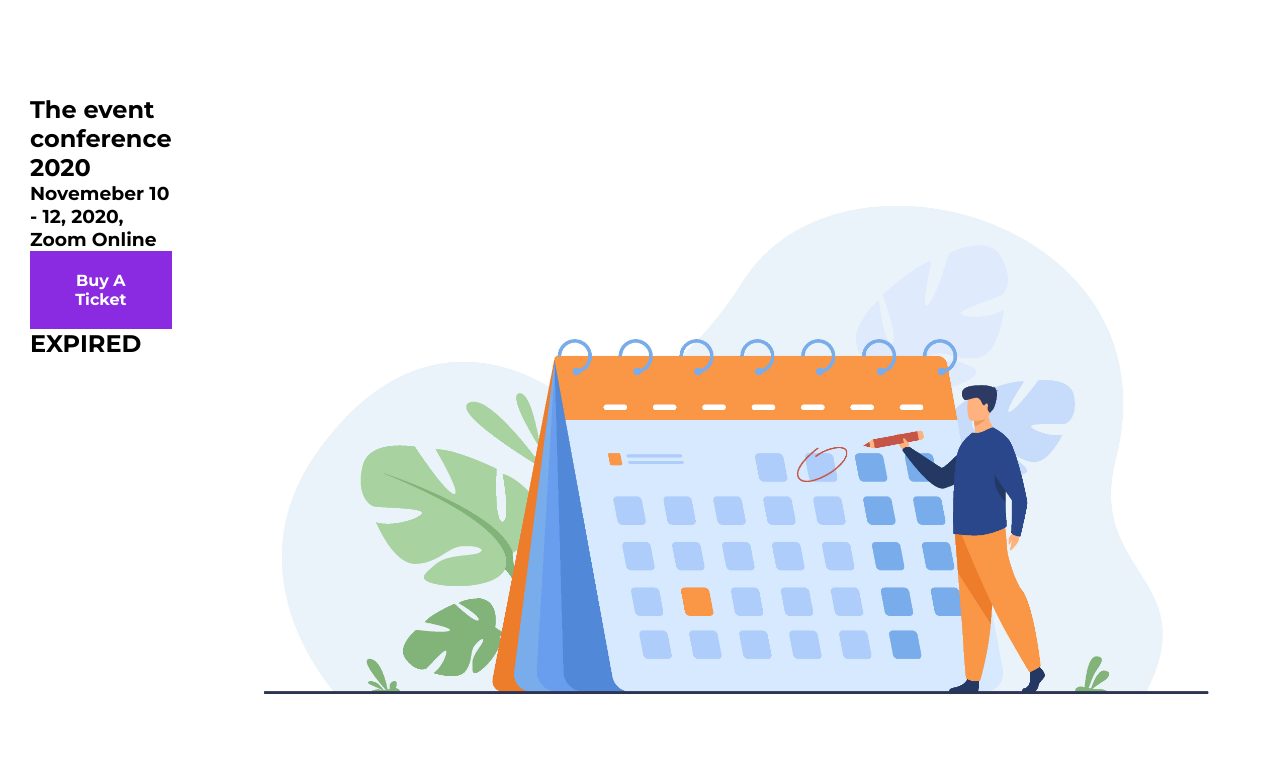
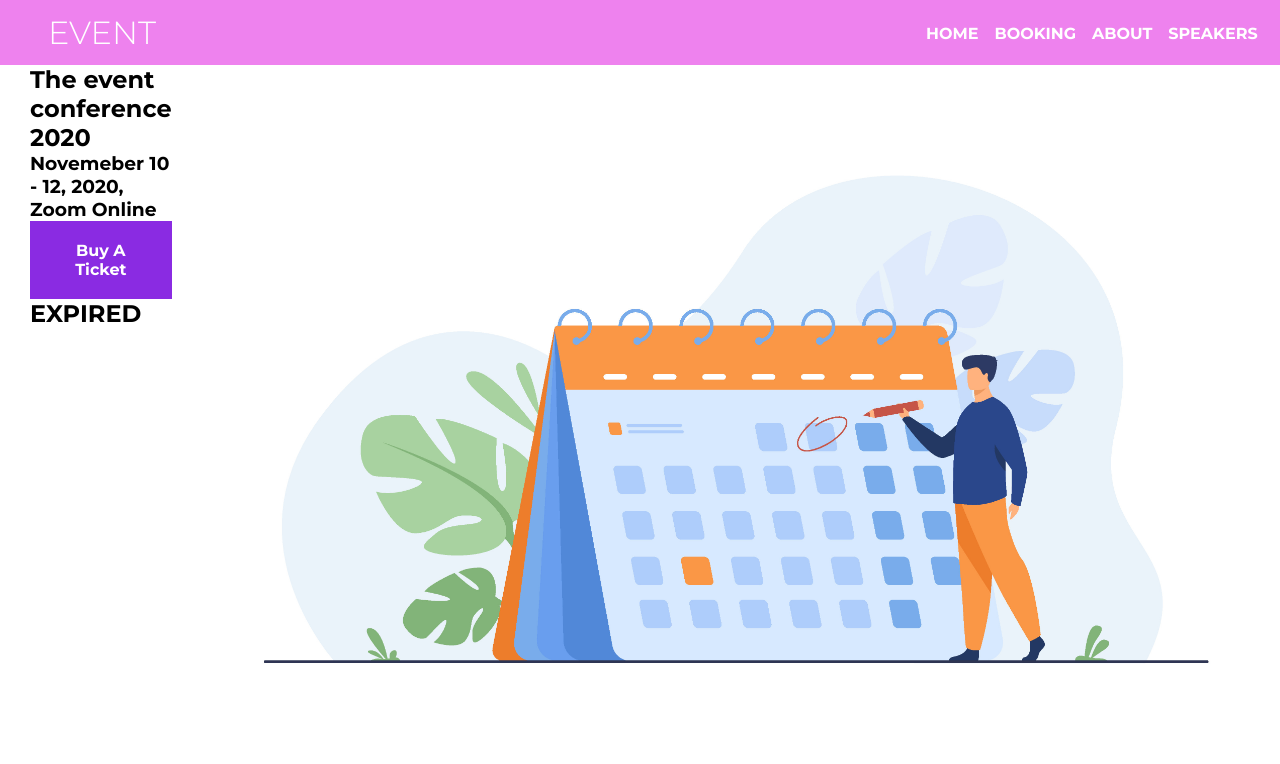
Before and after one commit to AndresRamirez917/100-sitios-93, a plain HTML site: page index.html in a window 1280 px wide. Shown: the top 764 px of the page. Drawn offline with Linux system fonts and the light colour scheme.

Commit message:
first commit

```diff
--- a/index.html
+++ b/index.html
@@ -12,16 +12,16 @@
 <body>
     <!-- mainheader -->
      <header id="mainheader">
-        <nav class="navbar">
-            <div class="container">
-                <a href="#mainheader" class="logo">event</a>
+         <nav class="navbar flex">
+
+                 <a href="#mainheader" class="logo">event</a>
                 <ul>
                     <li><a href="#mainheader">home</a></li>
                     <li><a href="#booking">booking</a></li>
                     <li><a href="#about">about</a></li>
                     <li><a href="#speakers">speakers</a></li>
                 </ul>
-            </div>
+
         </nav>
      </header>
 
--- a/scss/styles.scss
+++ b/scss/styles.scss
@@ -91,6 +91,31 @@ form {
     }
 }
 
+//mainheader
+#mainheader {
+    .navbar {
+        background: violet;
+        .logo {
+            font-size: 2rem;
+            font-weight: 300;
+            color: #fff;
+            margin: .8rem 3rem;
+            width: 30%;
+        }
+        ul {
+            display: flex;
+            margin-left: 25rem;
+            margin-top: 1.5rem;
+           text-align: end;
+            li {
+                margin-left: 1rem;
+                text-align: end;
+            }
+        }
+
+    }
+}
+
 //footer
 #footer {
     padding: 3rem 0;
```
Also changed, not shown: scss/styles.css, 1 other file.
